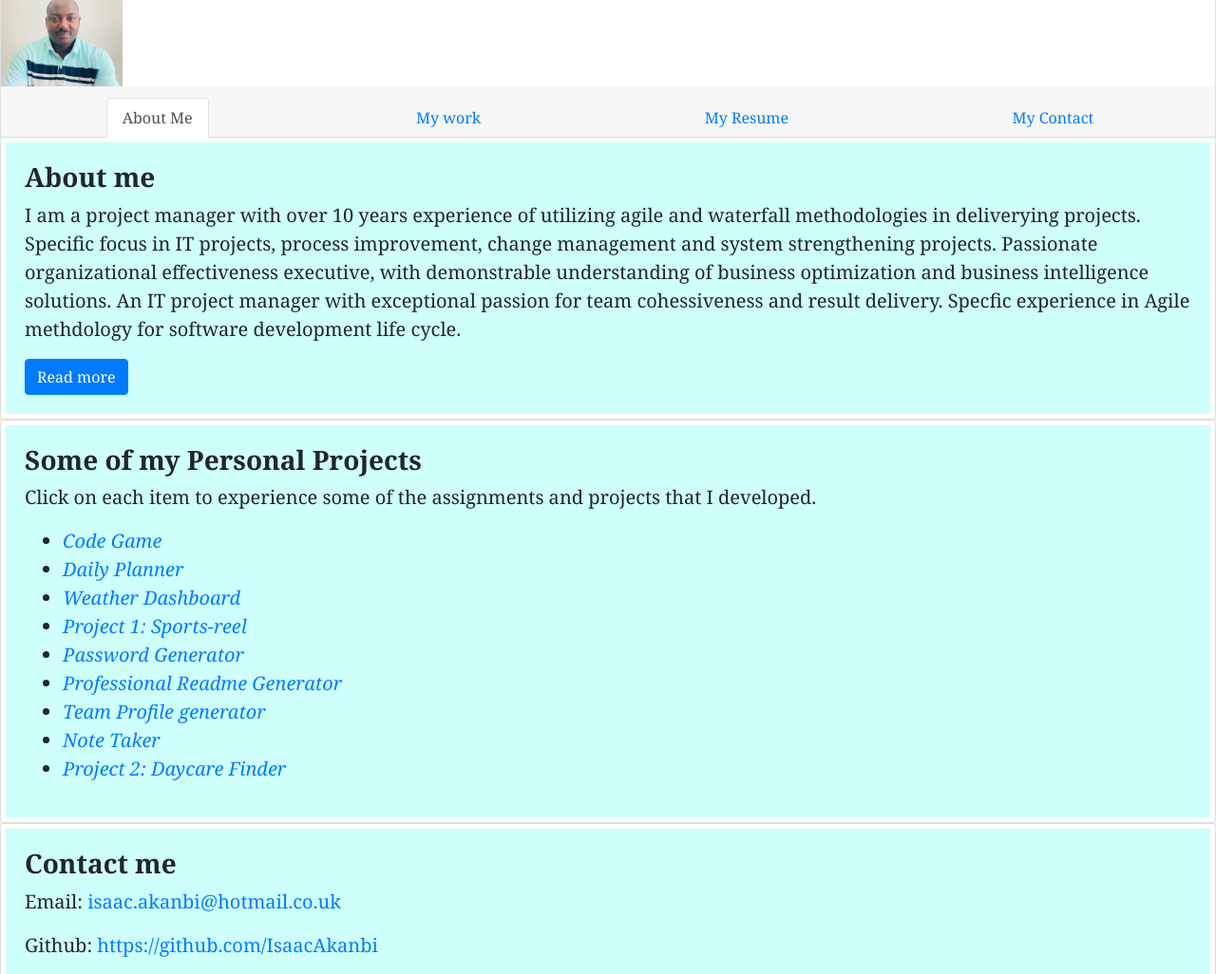
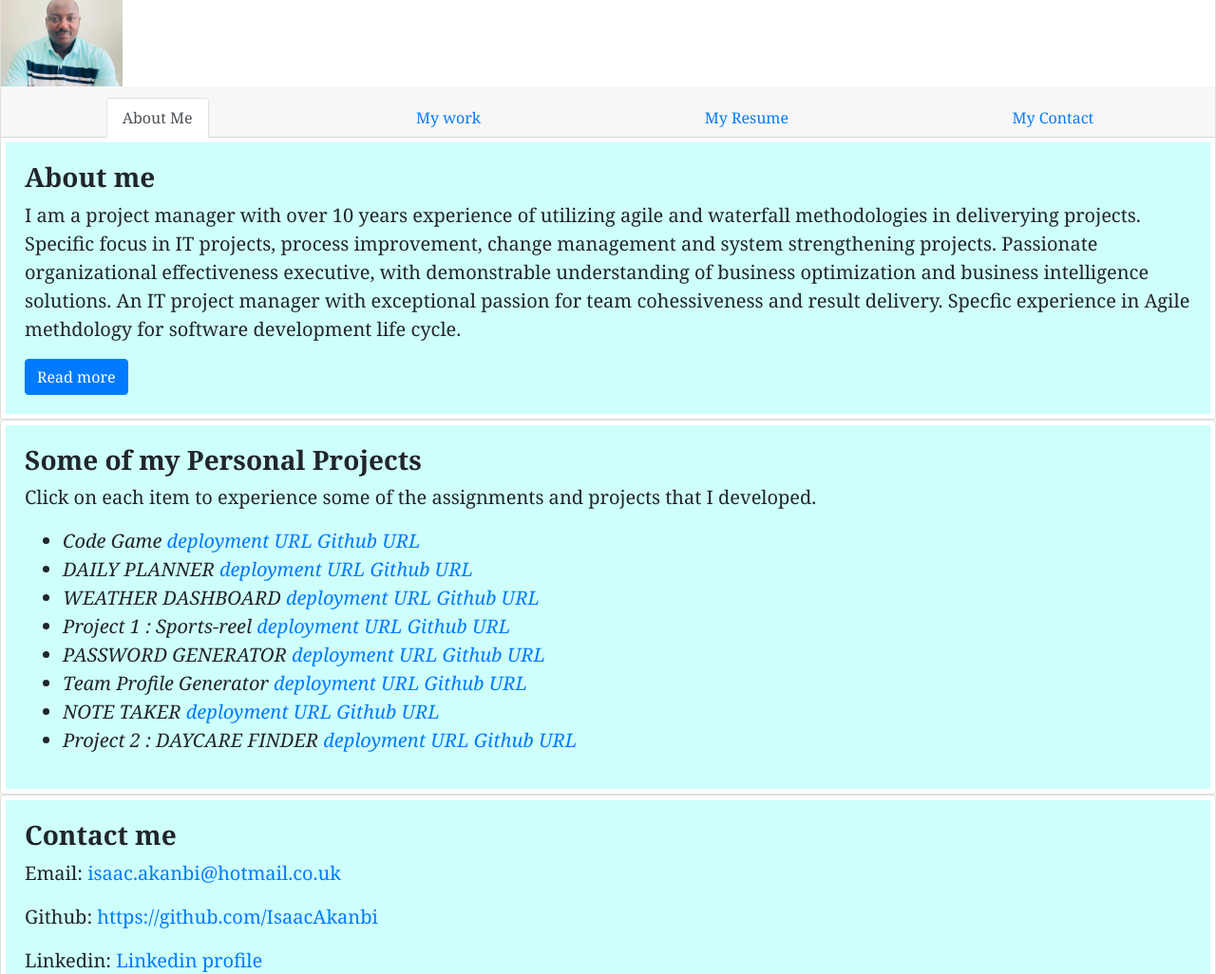
Before and after one commit to IsaacAkanbi/Bio-page, a plain HTML site: page index.html in a window 1280 px wide. Shown: the part 74-1100 px from the top of the page at 95% size. Drawn offline with nearby package versions, Linux system fonts and the light colour scheme.

Commit message:
adding url

```diff
--- a/index.html
+++ b/index.html
@@ -49,16 +49,66 @@
             <h3 class="font-weight-bold">Some of my Personal Projects</h3>
             <p class="card-text">Click on each item to experience some of the assignments and projects that I developed.</p>
             <ul class="font-italic" style="width: 50%;">
-                <li> <a href="https://isaacakanbi.github.io/code-game/"> Code Game</a> </li>
-                <li> <a href="https://isaacakanbi.github.io/daily-planner-04/"> Daily Planner</a> </li>
-                <li> <a href="https://isaacakanbi.github.io/Weather_Dashboard/"> Weather Dashboard</a> </li>
-                <li> <a href="https://phil-stew.github.io/Sports-Reel/"> Project 1: Sports-reel</a> </li>
-                <li> <a href="https://isaacakanbi.github.io/PasswordGenerator-03/"> Password Generator</a> </li>
-                <li> <a href="https://isaacakanbi.github.io/professional-readme-generator/"> Professional Readme
-                      Generator</a> </li>
-                <li> <a href="https://isaacakanbi.github.io/Team-profile-generator/"> Team Profile generator</a> </li>
-                <li> <a href="https://isaacakanbi-note.herokuapp.com/"> Note Taker</a> </li>
-                <li> <a href="https://toddlertown-cu.herokuapp.com/"> Project 2: Daycare Finder</a> </li>
+                <li> Code Game
+                     <a href="https://isaacakanbi.github.io/code-game/"> deployment URL</a>
+
+
+                     <a href="https://github.com/IsaacAkanbi/code-game"> Github URL</a>
+                </li>
+                <li>
+                    DAILY PLANNER
+
+                    <a href="https://isaacakanbi.github.io/daily-planner-04/"> deployment URL</a>
+
+                    <a href="https://github.com/IsaacAkanbi/daily-planner-04"> Github URL</a>
+                </li>
+
+
+                <li> WEATHER DASHBOARD
+                    <a href="https://isaacakanbi.github.io/Weather_Dashboard/"> deployment URL</a>
+
+                    <a href="https://github.com/IsaacAkanbi/Weather_Dashboard"> Github URL</a>
+
+                </li>
+
+                <li>
+                    Project 1 : Sports-reel
+
+                    <a href="https://phil-stew.github.io/Sports-Reel/"> deployment URL</a>
+
+                    <a href="https://github.com/IsaacAkanbi/Sports-Reel"> Github URL</a>
+
+                </li>
+
+                <li> PASSWORD GENERATOR
+                    <a href="https://isaacakanbi.github.io/PasswordGenerator-03/"> deployment URL</a>
+                    <a href="https://github.com/IsaacAkanbi/PasswordGenerator-03"> Github URL</a>
+
+                </li>
+
+                <li> Team Profile Generator
+
+                    <a href="https://isaacakanbi.github.io/Team-profile-generator/"> deployment URL</a>
+
+                    <a href="https://github.com/IsaacAkanbi/Team-profile-generator"> Github URL</a>
+
+                </li>
+
+                <li> NOTE TAKER
+                    <a href="https://isaacakanbi-note.herokuapp.com/"> deployment URL</a>
+
+                    <a href="https://github.com/IsaacAkanbi/Note-Taker"> Github URL</a>
+
+                </li>
+
+                <li>
+                    Project 2 : DAYCARE FINDER
+                    <a href="https://toddlertown-cu.herokuapp.com/"> deployment URL</a>
+
+                    <a href="https://github.com/IsaacAkanbi/Toddler-Town"> Github URL</a>
+
+
+                </li>
 
             </ul>
 
```
